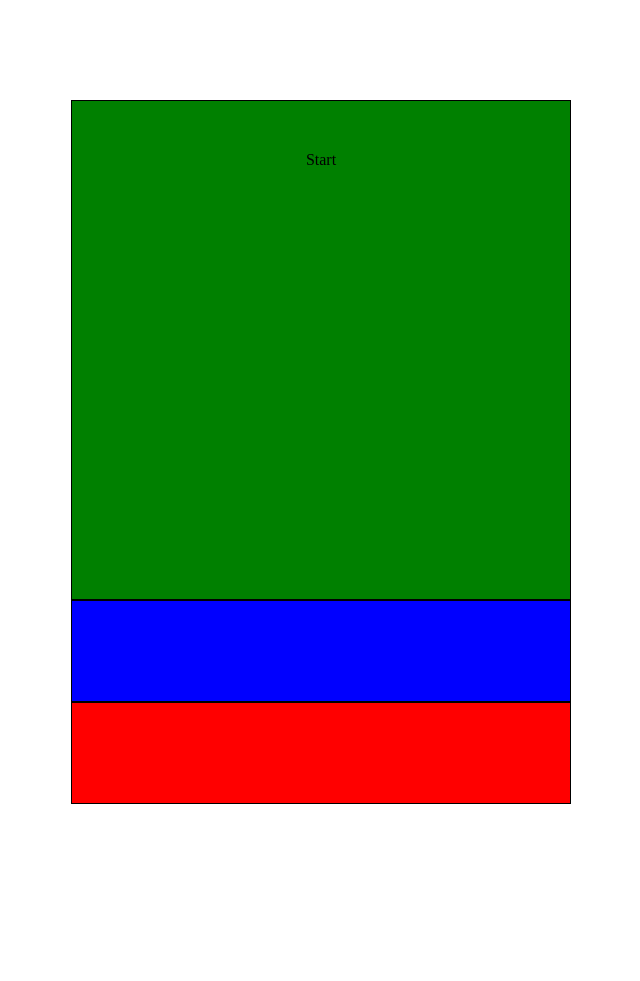
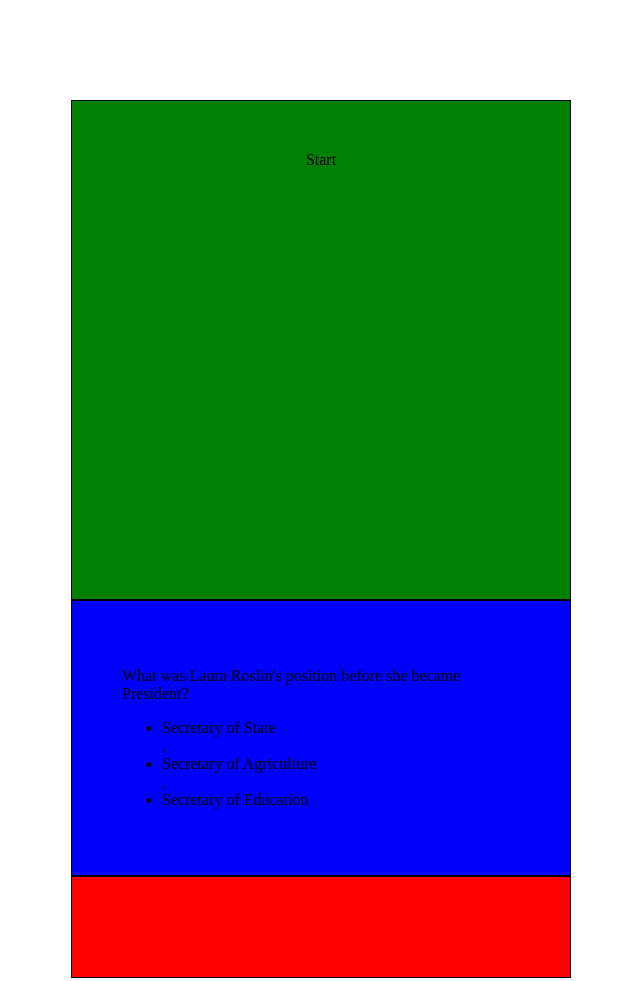
Before and after one commit to PansFortress/quiz_galore, a plain HTML site: page index.html in a window 1280 px wide. Shown: the whole page, without its empty margins (319-959 px from the left). Before the commit the page ends 812 px from the top, so only its background shows below. Drawn offline with nearby package versions, Linux system fonts and the light colour scheme.

Commit message:
update with issues

```diff
--- a/app.js
+++ b/app.js
@@ -22,20 +22,36 @@ var quiz = [{
 }
 ]
 
-
+//Returns an unasked Question
 var getQuestion = function(state){
     var questionIndex = Math.floor((Math.random() * quiz.length));
 
     if (state.questionsAsked.length < 0 || !state.questionsAsked.includes(questionIndex))
     {
-        state.questionsAsked.push(questioIndex);
+        state.questionsAsked.push(questionIndex);
         return quiz[questionIndex];
     }
     else
         getQuestion(state)
 }
 
-var renderQuestion = function(state){
+//weird things happening: http://jsbin.com/rakobi/edit?js,console
+var renderQuestion = function(state, element){
     var question = getQuestion(state);
 
+    var questionsHTML = '<p class = question>' +
+        question.question + '</p>' +
+        '<ul>' +
+        question.answers.map(function(answer){
+            return '<li>' + answer + '</li>'
+        }) + '</ul>';
+
+    console.log(questionsHTML);
+
+    element.html(questionsHTML);
 }
+
+while(state.questionsAsked.length < quiz.length){
+    console.log(state.questionsAsked);
+    renderQuestion(state, $('.quiz-in-progress'));
+}
--- a/index.html
+++ b/index.html
@@ -23,5 +23,9 @@
 			</article>
 		</section>
 	</section>
+	<!--start of js imports-->
+	<script type="text/javascript" src="https://code.jquery.com/jquery-3.1.0.js"></script>
+	<script type="text/javascript" src="app.js"></script>
+	<!--end of js imports-->
 </body>
 </html>
```
